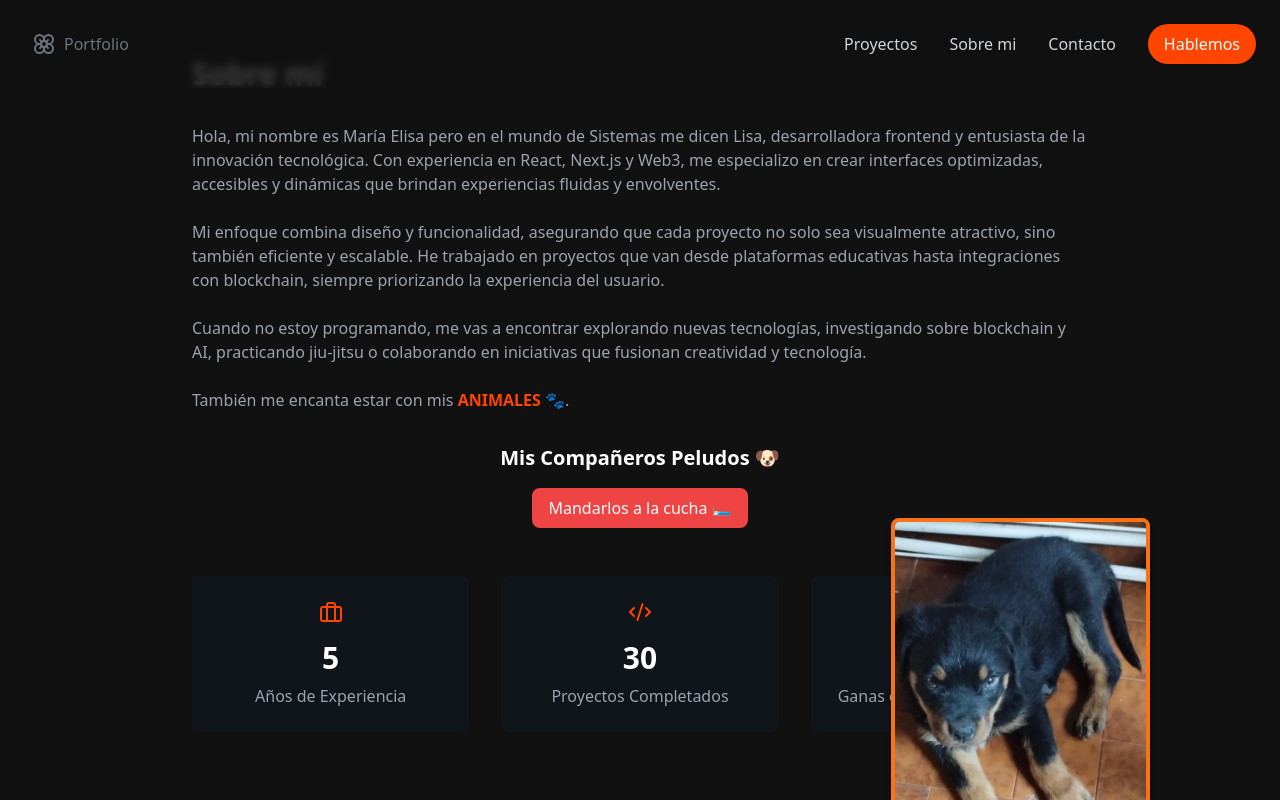
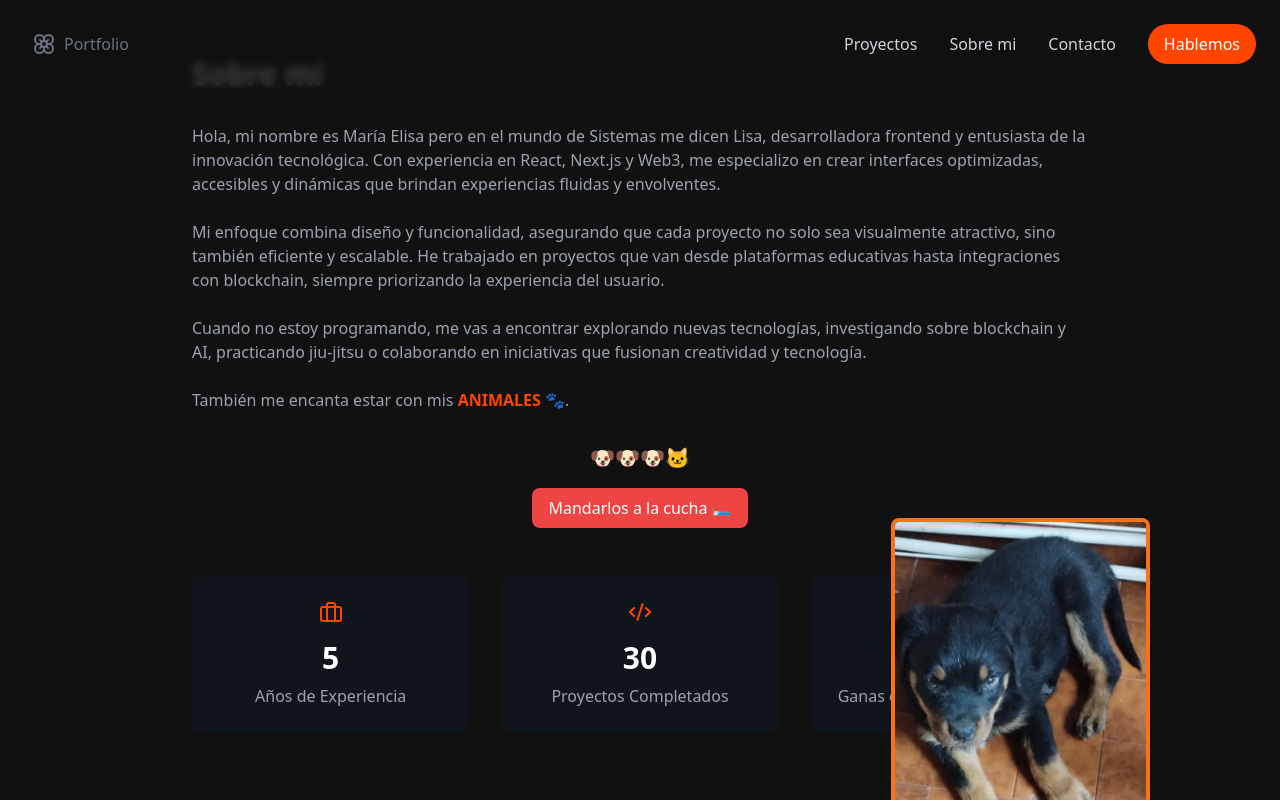
Before and after one commit to mariaelisaaraya/portfolio-ame-arg, a React (Vite) app: page / in a window 1280 px wide. Both pictures are taken after a click on the element "ANIMALES 🐾". Shown: the part 1628-2428 px from the top of the page. Built offline with nearby package versions, Linux system fonts and the light colour scheme.

Commit message:
update about

```diff
--- a/src/components/About.tsx
+++ b/src/components/About.tsx
@@ -86,9 +86,7 @@ export function About() {
 
         {posicionesAnimales.length > 0 && (
           <>
-            <h3 className="text-xl font-semibold text-center mt-8">
-              Mis Compañeros Peludos 🐶
-            </h3>
+            <h3 className="text-xl font-semibold text-center mt-8">🐶🐶🐶🐱</h3>
             {posicionesAnimales.map((pos, index) => (
               <motion.img
                 key={index}
```
